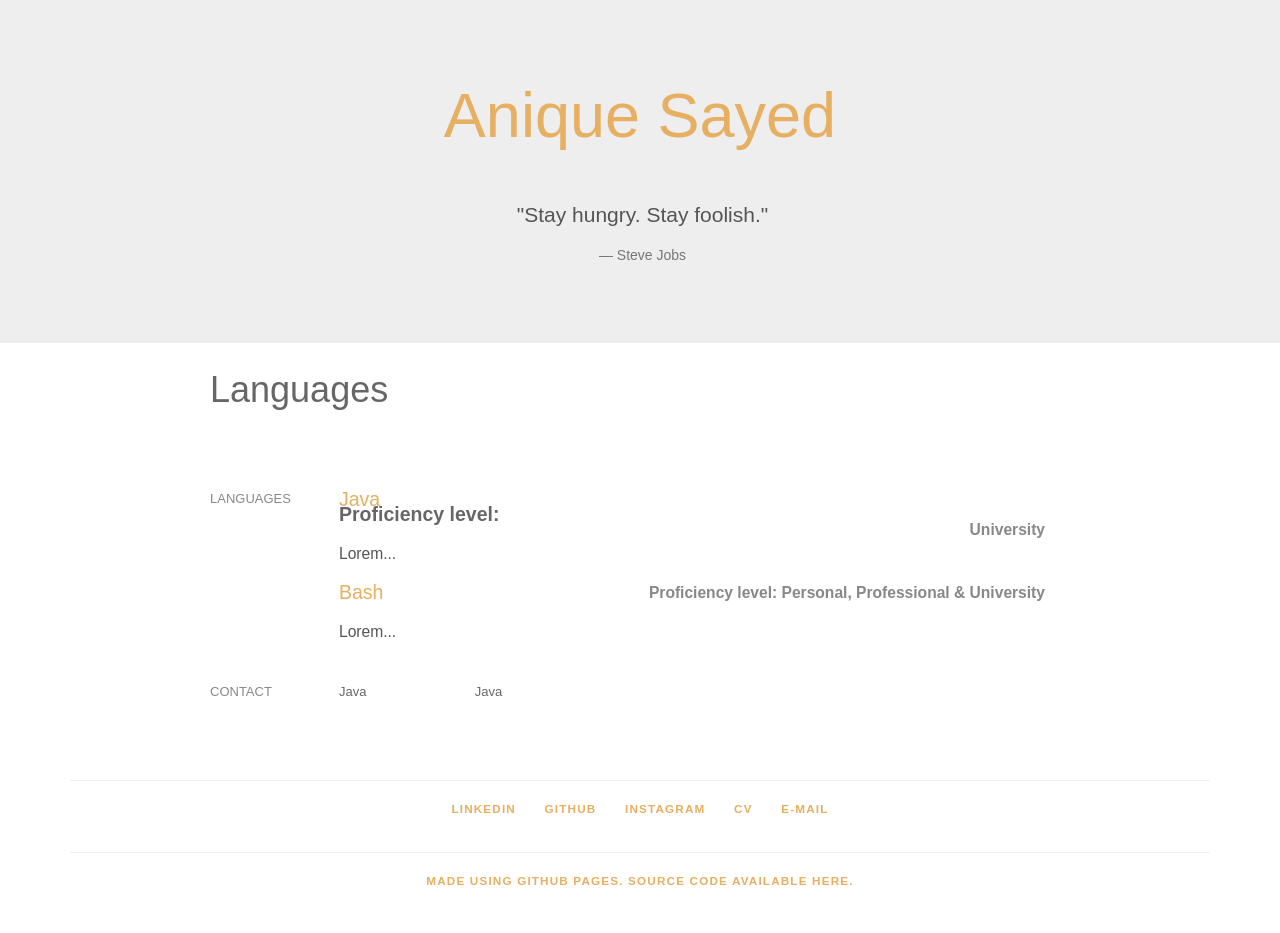
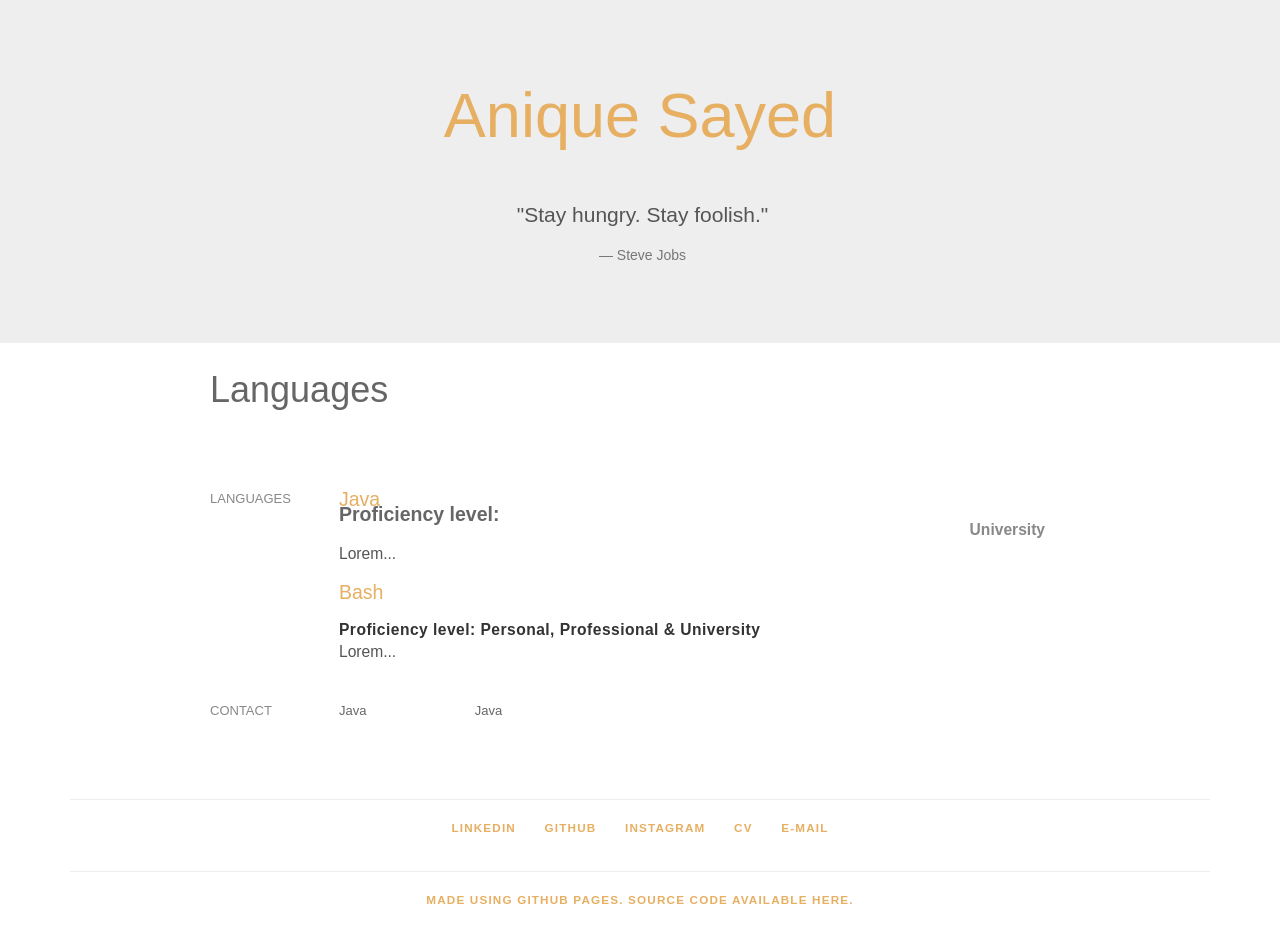
Before and after one commit to aniquesayed/aniquesayed.github.io, a Jekyll site: the page built from languages.html, in a window 1280 px wide. Built offline with Jekyll 4.4.1, drawn with Linux system fonts in a browser that asks for light colours; some web fonts are replaced.

Commit message:
editing languages page

```diff
--- a/languages.html
+++ b/languages.html
@@ -20,7 +20,8 @@ title: Anique Sayed - Languages
     </article>
 
       <article>
-      <h3><a href="https://www.bt.com" target="_blank">Bash</a><div class="date">Proficiency level: Personal, Professional & University</div></h3>
+      <h3><a href="https://www.bt.com" target="_blank">Bash</a></h3>
+      <div class="role"><b>Proficiency level: Personal, Professional & University</b></div>
         <p>Lorem...</p>
 
 
```
